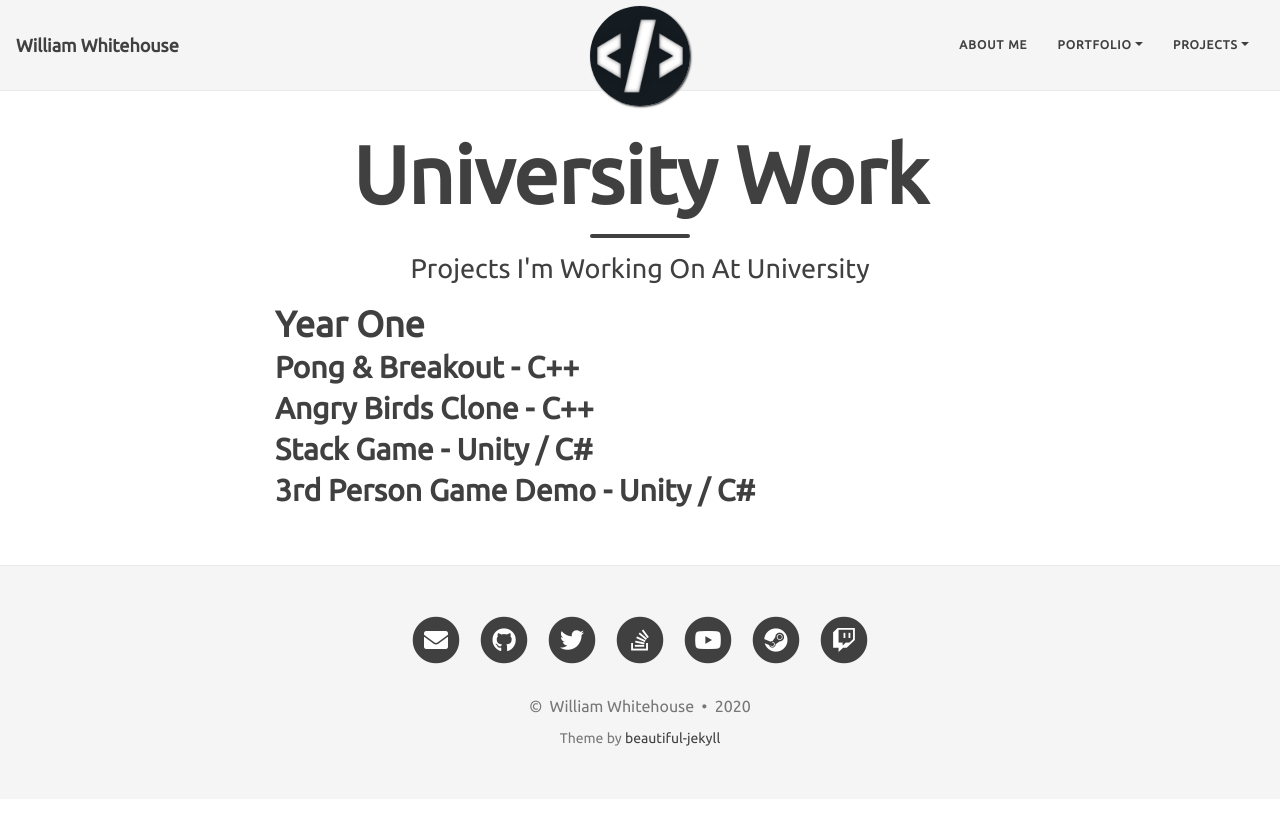
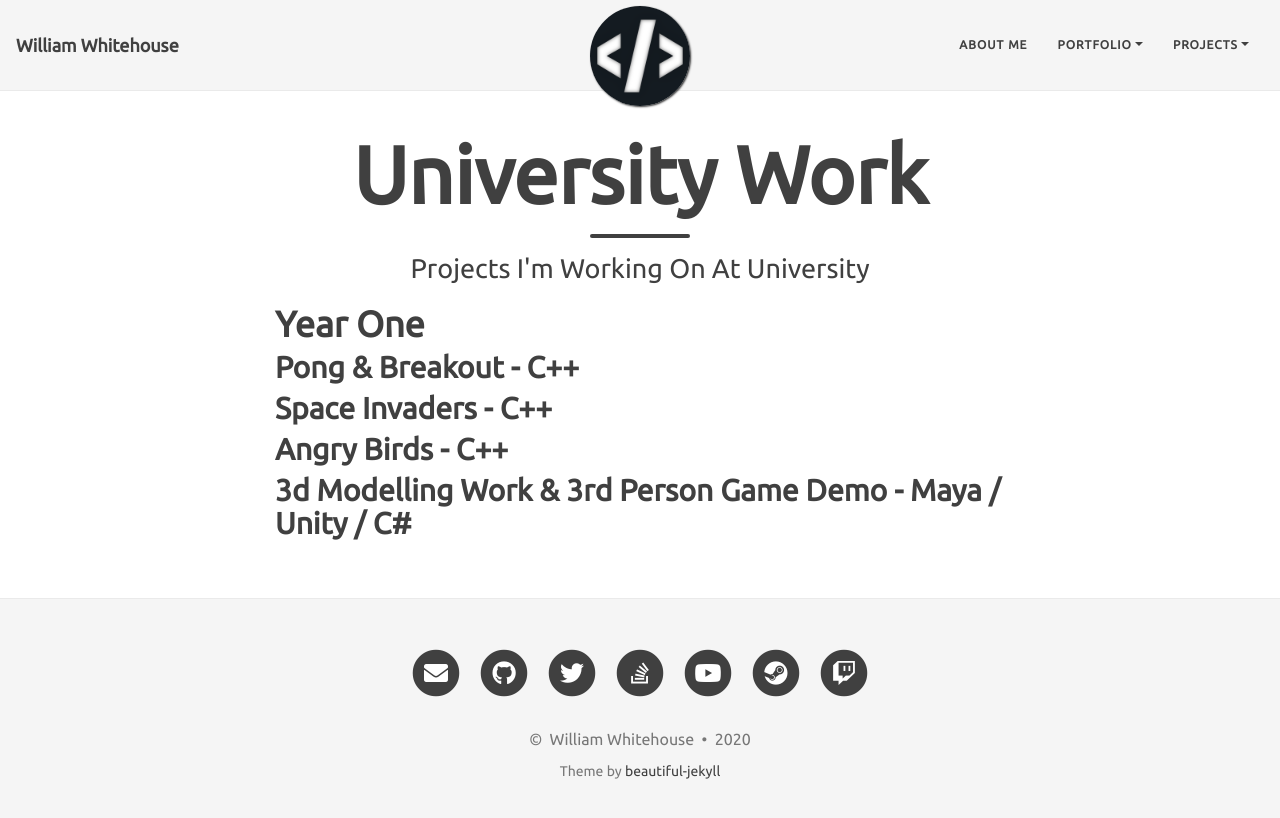
Before and after one commit to WSWhitehouse/WSWhitehouse.github.io, a Jekyll site: the page built from portfolio-uni-work.md, in a window 1280 px wide. Shown: the top 818 px of the page. Built offline with Jekyll 4.4.1, drawn with Linux system fonts in a browser that asks for light colours; nearby versions of some CDN libraries.

Commit message:
Updated uni portfolio page

```diff
--- a/portfolio-uni-work.md
+++ b/portfolio-uni-work.md
@@ -8,8 +8,8 @@ subtitle: Projects I'm Working On At University
 
 ## Pong & Breakout - C++
 
-## Angry Birds Clone - C++
+## Space Invaders - C++
 
-## Stack Game - Unity / C#
+## Angry Birds - C++
 
-## 3rd Person Game Demo - Unity / C#
+## 3d Modelling Work & 3rd Person Game Demo - Maya / Unity / C#
```
